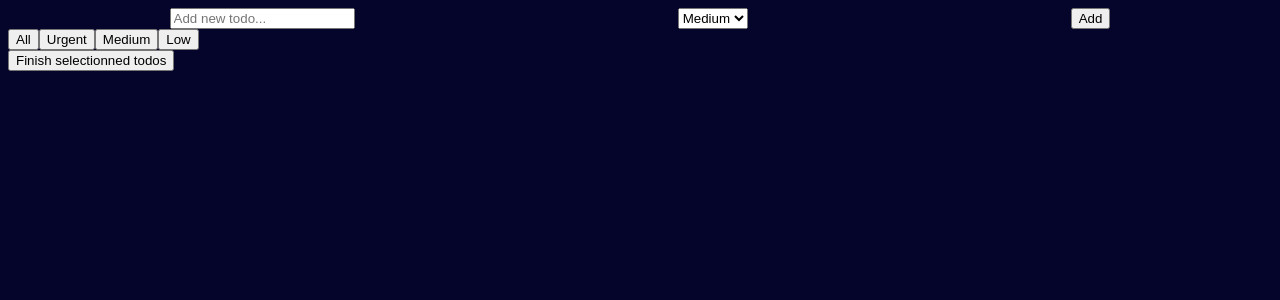
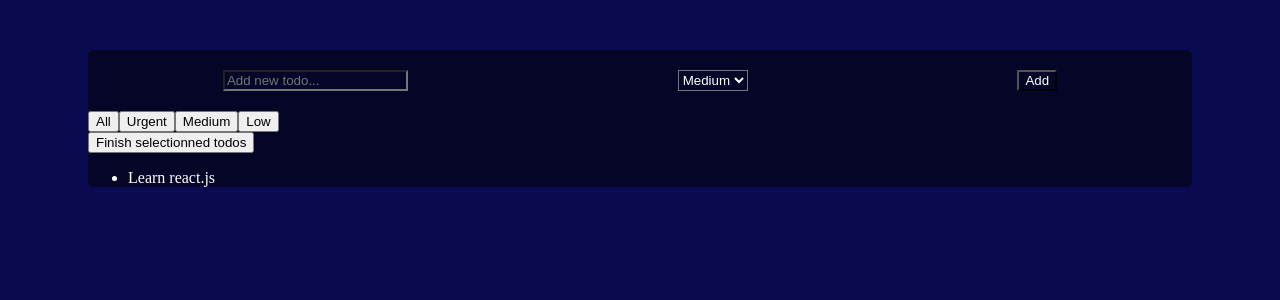
Before and after one commit to DialloCodeur/Todo-App, a React (Vite) app: page / in a window 1280 px wide. Shown: the top 300 px of the page. Built offline with nearby package versions, Linux system fonts and the light colour scheme.

Commit message:
First commit on develop branch

```diff
--- a/src/App.css
+++ b/src/App.css
@@ -1,4 +1,16 @@
-.todo-head-childs{
+.app-wrapper{
+  color: white;
+  border-radius: 5px;
+  background-color: rgb(5, 5, 39);
+  margin: 50px 80px;
+}
+.wrapper-todo-head-childs{
   display: flex;
   justify-content: space-around;
 }
+
+.input-field, .wrapper-todo-head-childs-select, .wrapper-todo-head-childs-addbtn{
+  margin: 20px 15px;
+  background-color: rgb(5, 5, 39);
+  color: white;
+}
--- a/src/App.jsx
+++ b/src/App.jsx
@@ -2,23 +2,24 @@ import './App.css'
 
 function App() {
 return(
-  <>
+  <div className='app-wrapper'>
     <TodoHead/>
     <TodoButtonsFilter/>
-  </>
+    <TodoBody/>
+  </div>
 );
 }
 
 function TodoHead(){
   return(
-    <div className='todo-head-childs'>
-       <input type='text' placeholder='Add new todo...'/>
-       <select>
+    <div className='wrapper-todo-head-childs'>
+       <input type='text' placeholder='Add new todo...' className='input-field'/>
+       <select className='wrapper-todo-head-childs-select'>
        <option value="urgent">Urgent</option>
        <option value="medium" selected>Medium</option>
        <option value="low">Low</option>
        </select>
-       <button type='button'>Add</button>
+       <button type='button' className='wrapper-todo-head-childs-addbtn'>Add</button>
     </div>
   );
 }
@@ -35,5 +36,13 @@ function TodoButtonsFilter(){
     </div>
   );
 }
-function TodoBody(){}
+function TodoBody(){
+  return(
+    <div>
+      <ul>
+        <li>Learn react.js</li>
+      </ul>
+    </div>
+  );
+}
 export default App
--- a/src/index.css
+++ b/src/index.css
@@ -1,3 +1,3 @@
 body{
-  background-color: rgb(5, 5, 44);
+  background-color: rgb(10, 10, 80);
 }
```
